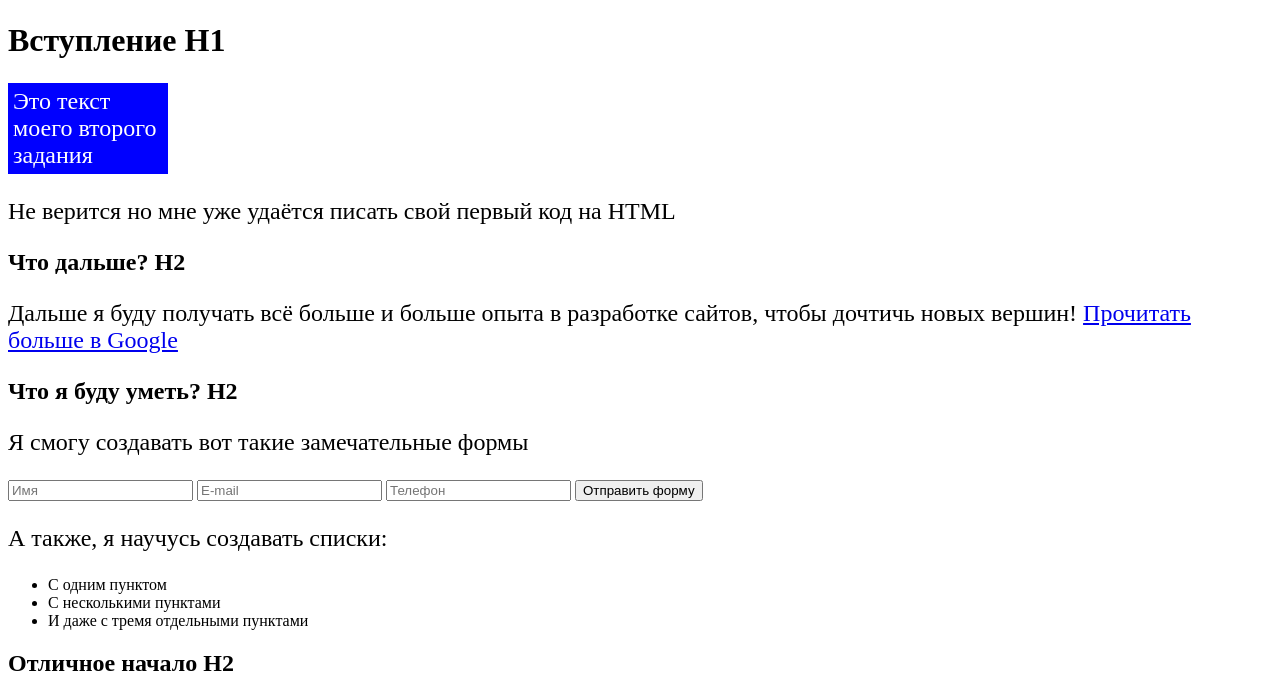
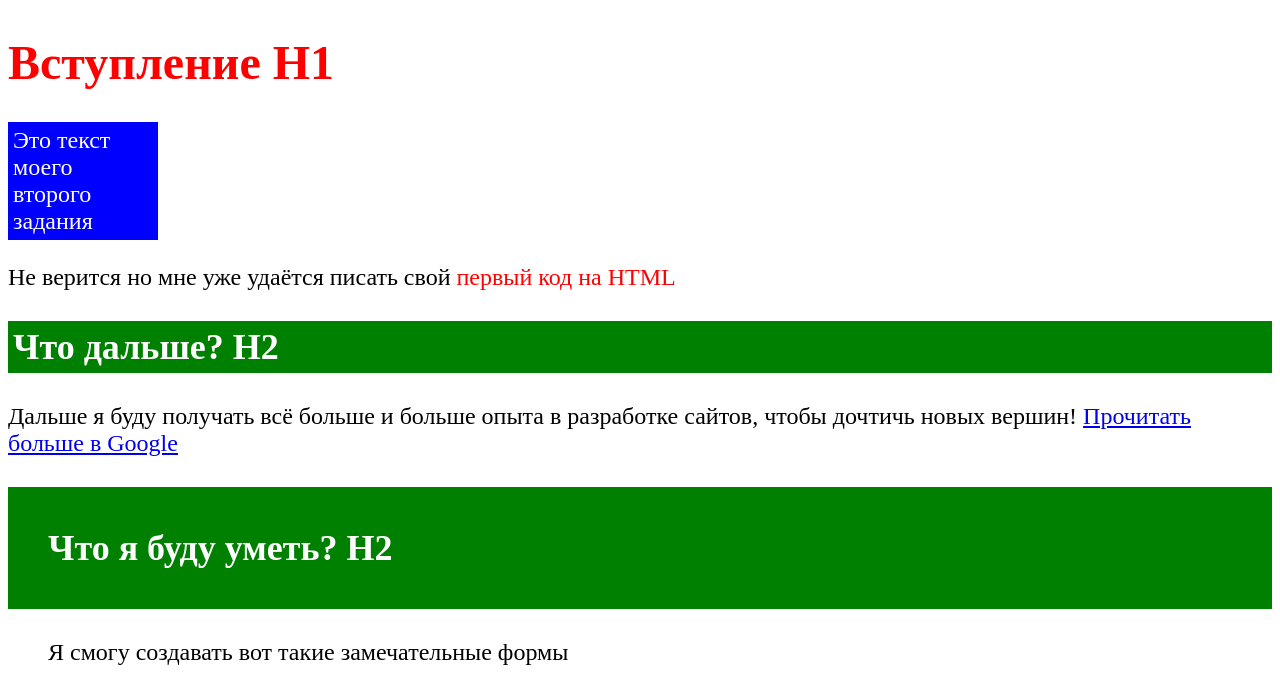
Before and after one commit to webnav697/verska, a plain HTML site: page index.html in a window 1280 px wide. Shown: the part 111-798 px from the top of the page. Drawn offline with Linux system fonts and the light colour scheme.

Commit message:
Добавленны стили css

```diff
--- a/css/style.css
+++ b/css/style.css
@@ -1,7 +1,19 @@
-body p {
+html{
+	padding: 0;
+	margin: 0;
+}
+body {
 	font-size: 24px;
 }
-.h1-red{
+
+input {
+	font-size: 24px;
+}
+p,ul,li,span,h1,h2,h3,h4,h5,h6,div,table,td,tr,b,ol,dd,dt,a{
+	box-sizing:border-box;
+}
+
+.red{
 	color: red;
 }
 .p-blue-block{
@@ -10,3 +22,25 @@ body p {
 	padding: 5px;
 	color:#fff
 }
+.bg-blue{
+	background-color:blue;
+}
+.bg-green {
+	background-color: green;
+}
+.color-white {
+	color:white;
+}
+.h2-padd-5{
+	padding: 5px;
+}
+.h2-padd-40{
+	padding: 40px;
+}
+.marg-left{
+	margin-left: 40px;
+}
+.list-block li{
+	border: 1px solid #000;
+	font-size: 36px;
+}
```
